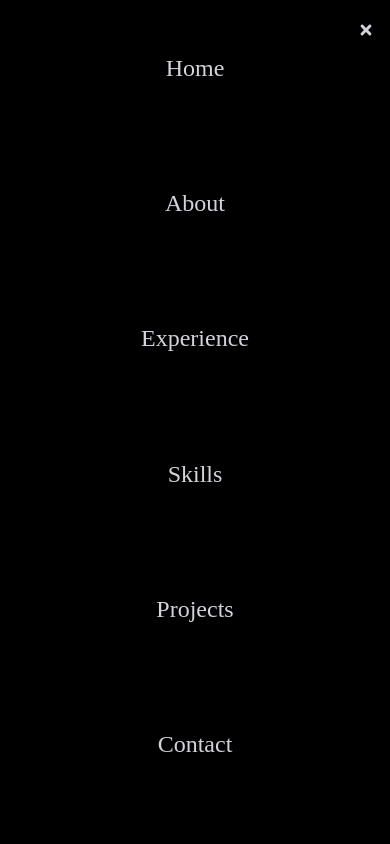
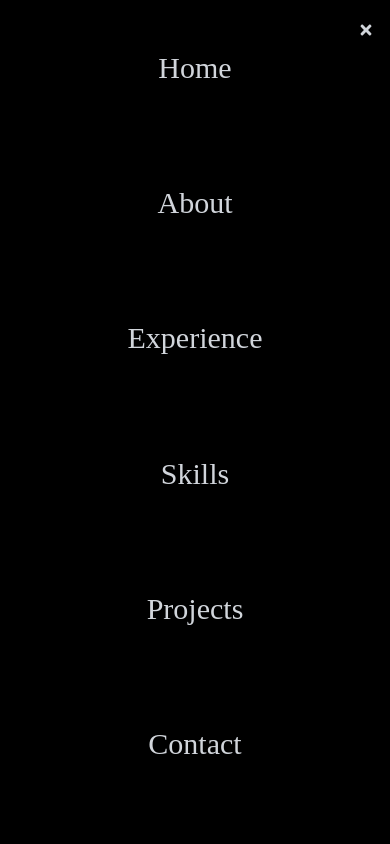
Before and after one commit to kartik990/portfolio, a React (Create React App) app: page / in a window 390 px wide. Both pictures are taken after a click on the element 366 px from the left and 30 px from the top of the page. Shown: the top 844 px of the page. Built offline with nearby package versions, Linux system fonts and the light colour scheme.

Commit message:
added more respon

```diff
--- a/src/components/NavBar.jsx
+++ b/src/components/NavBar.jsx
@@ -70,17 +70,17 @@ const NavBar = () => {
             : "hidden"
         }
       >
-        <li className="py-2 text-2xl">
+        <li className="py-1 text-3xl">
           <Link onClick={handleNav} to="home" smooth={true} duration={500}>
             Home
           </Link>
         </li>
-        <li className="py-2 text-2xl">
+        <li className="py-1 text-3xl">
           <Link onClick={handleNav} to="about" smooth={true} duration={500}>
             About
           </Link>
         </li>
-        <li className="py-2 text-2xl">
+        <li className="py-1 text-3xl">
           <Link
             onClick={handleNav}
             to="experience"
@@ -90,17 +90,17 @@ const NavBar = () => {
             Experience
           </Link>
         </li>
-        <li className="py-2 text-2xl">
+        <li className="py-1 text-3xl">
           <Link onClick={handleNav} to="skills" smooth={true} duration={500}>
             Skills
           </Link>
         </li>
-        <li className="py-2 text-2xl">
+        <li className="py-1 text-3xl">
           <Link onClick={handleNav} to="work" smooth={true} duration={500}>
             Projects
           </Link>
         </li>
-        <li className="py-2 text-2xl">
+        <li className="py-1 text-3xl">
           <Link onClick={handleNav} to="contact" smooth={true} duration={500}>
             Contact
           </Link>
```
